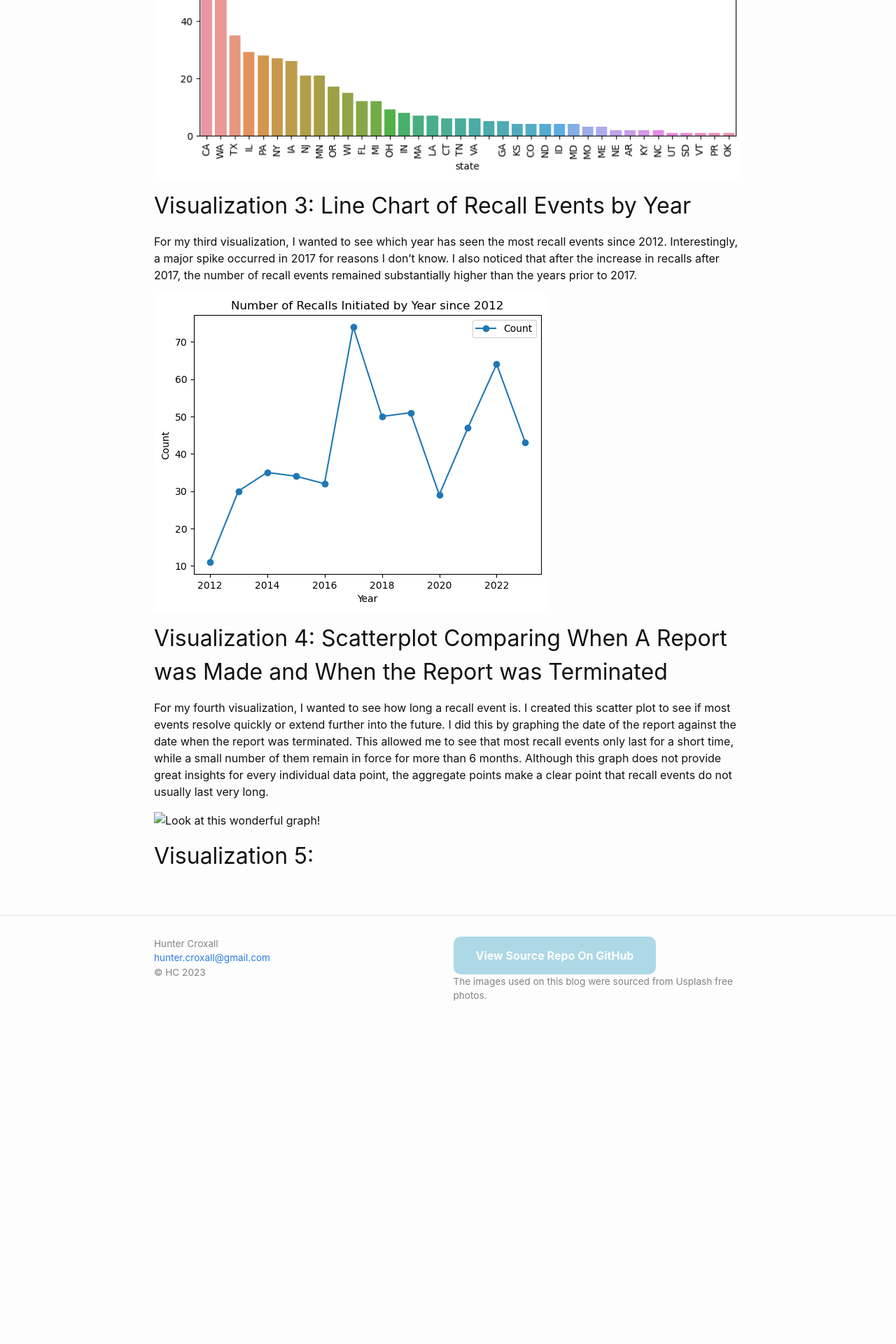
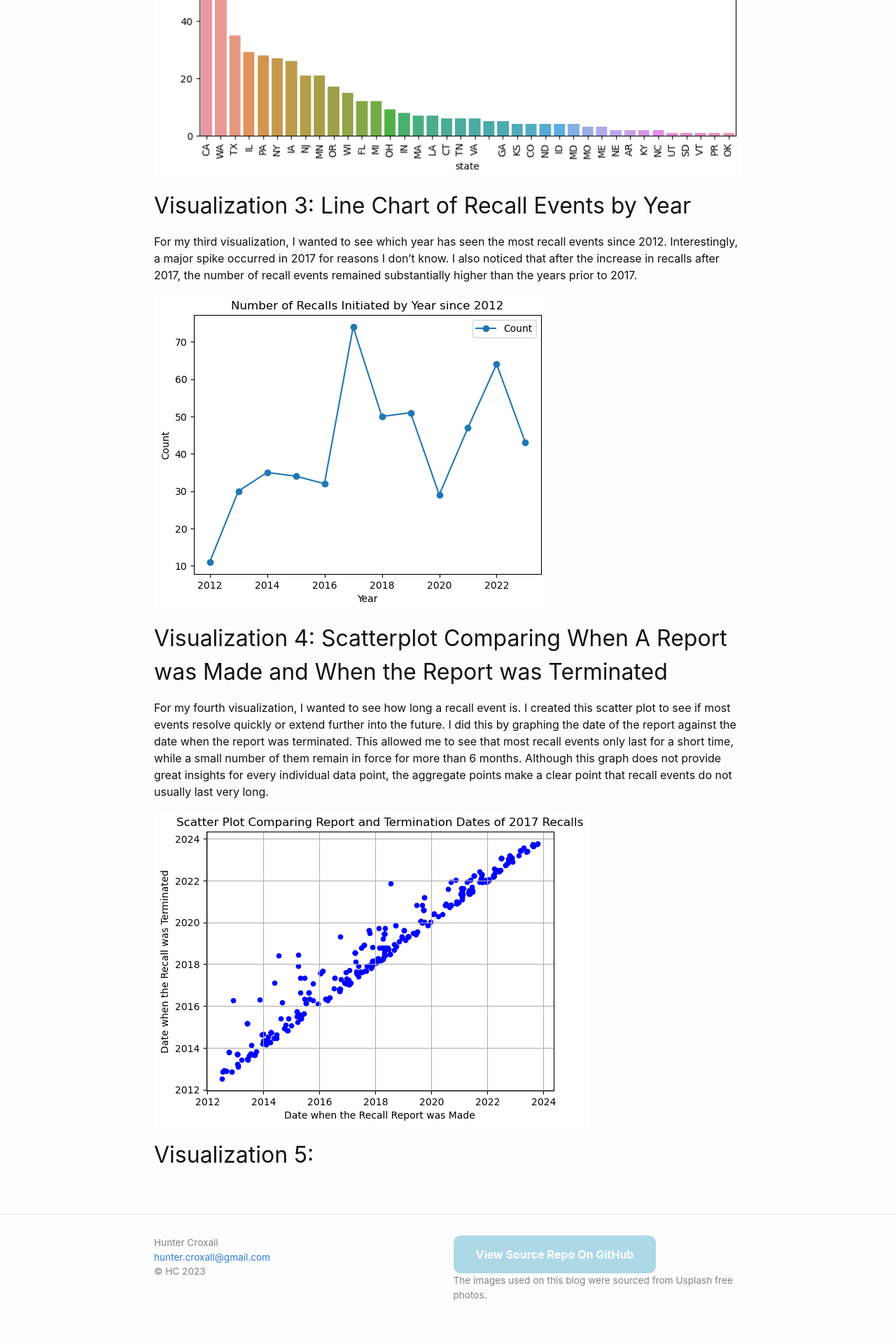
Before and after one commit to huntercroxall/huntercroxall.github.io, a Jekyll site: the page built from _posts/2023-12-12-data-analysis-stat386.md, in a window 1280 px wide. Shown: the part 2082-4002 px from the top of the page at 70% size. Built offline with Jekyll 4.4.1, drawn with Linux system fonts in a browser that asks for light colours; comment, search, counter and statistics services are not loaded; before the commit the page ends 3575 px from its top, so only the background shows below that.

Commit message:
patched vis 4 2023-12-12-data-analysis-stat386.md

```diff
--- a/_posts/2023-12-12-data-analysis-stat386.md
+++ b/_posts/2023-12-12-data-analysis-stat386.md
@@ -31,7 +31,7 @@ For my third visualization, I wanted to see which year has seen the most recall
 ## Visualization 4: Scatterplot Comparing When A Report was Made and When the Report was Terminated
 For my fourth visualization, I wanted to see how long a recall event is. I created this scatter plot to see if most events resolve quickly or extend further into the future. I did this by graphing the date of the report against the date when the report was terminated. This allowed me to see that most recall events only last for a short time, while a small number of them remain in force for more than 6 months. Although this graph does not provide great insights for every individual data point, the aggregate points make a clear point that recall events do not usually last very long.
 
-![Look at this wonderful graph!](scatterplot_datetimes.png "Scatterplot by Date")
+![Look at this wonderful graph!](/assets/images/scatterplot_datetimes.png "Scatterplot by Date")
 
 
 ## Visualization 5:
```
